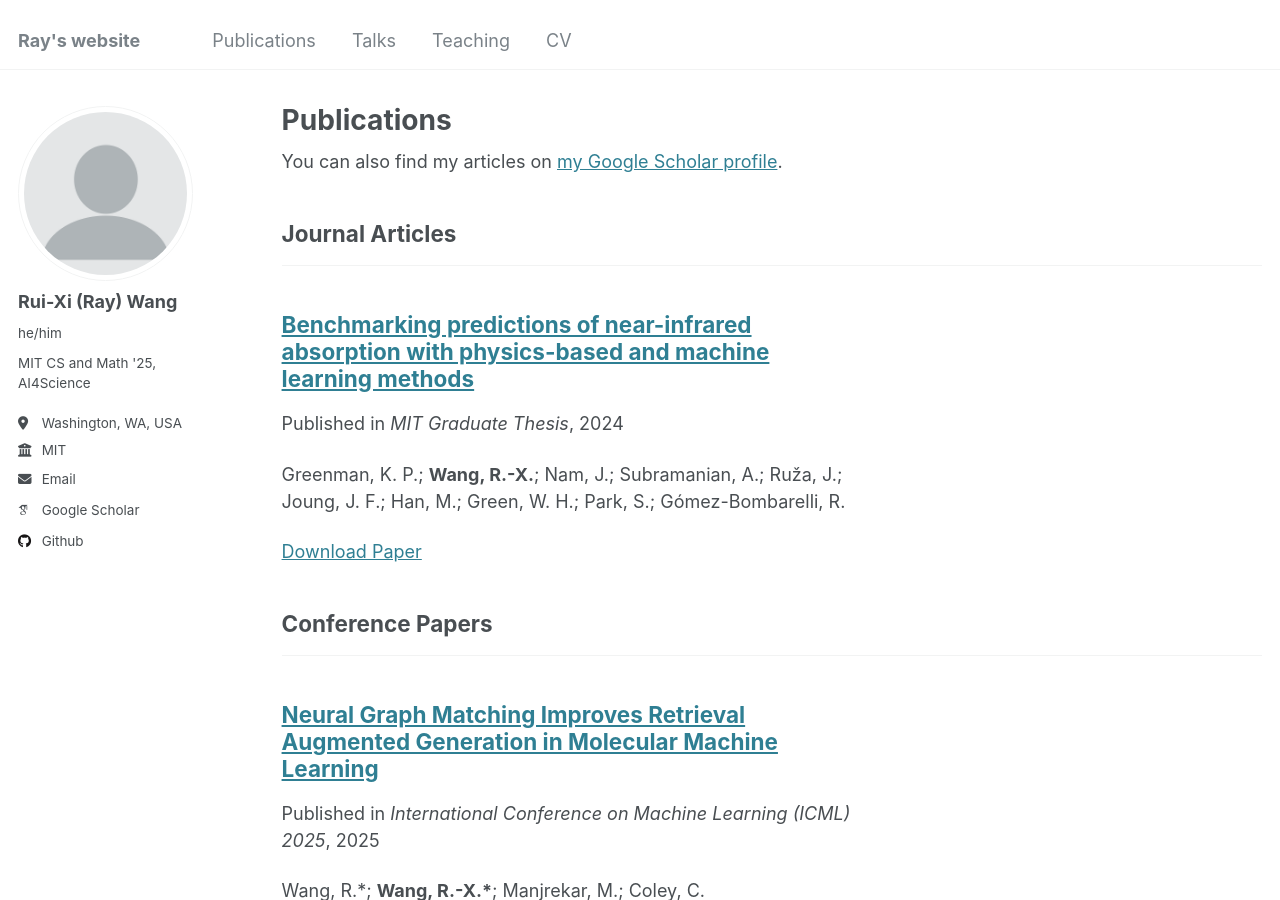
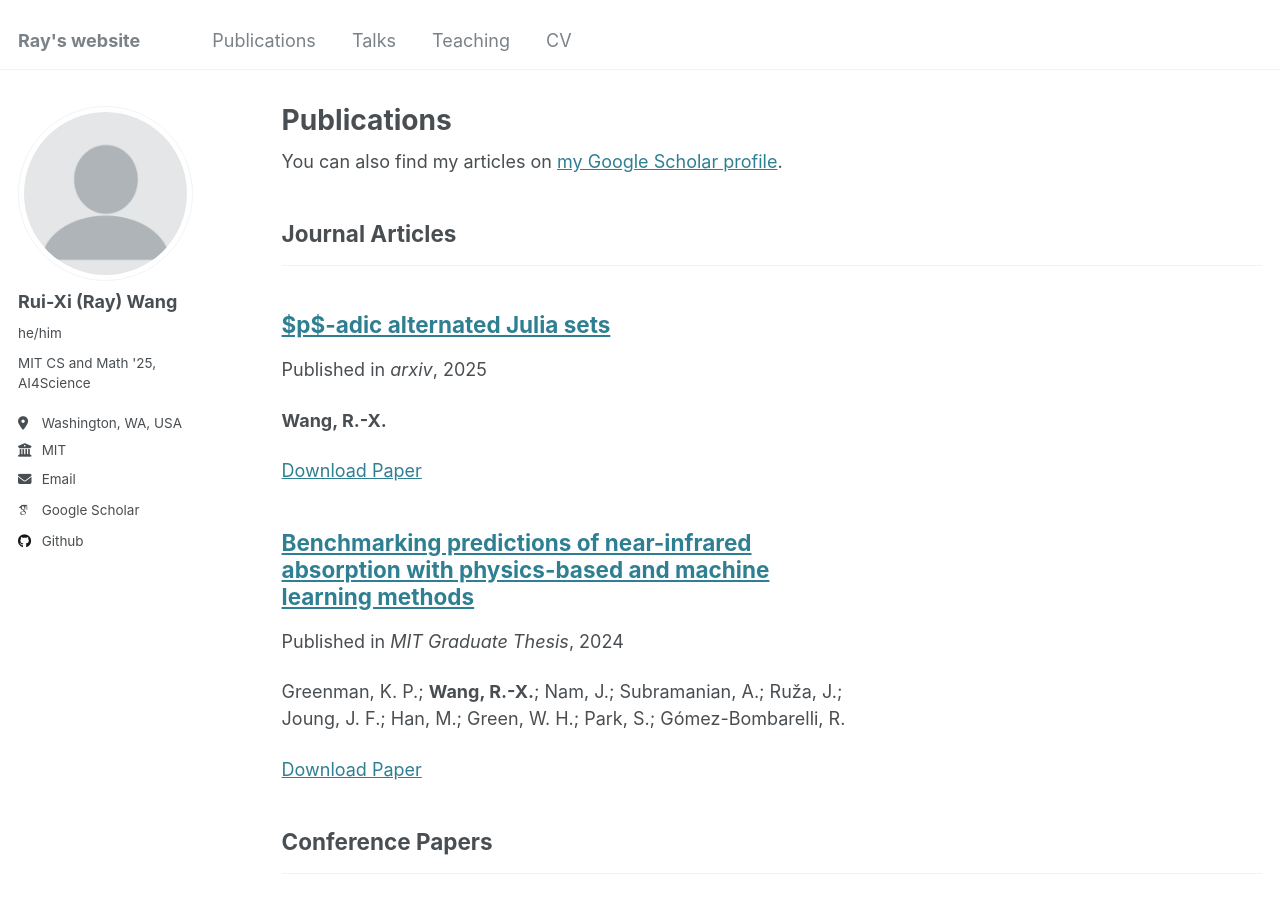
Before and after one commit to RuiXiWangTW/RuiXiWangTW.github.io, a Jekyll site: the page built from _pages/publications.html, in a window 1280 px wide and 900 px high. Built offline with Jekyll 4.4.1, drawn with Linux system fonts in a browser that asks for light colours; some web fonts are replaced.

Commit message:
add p-adic alternated Julia set

```diff
--- /dev/null
+++ b/_publications/2025-07-01-p-adic-alternated-julia-set.md
@@ -0,0 +1,9 @@
+---
+title: "$p$-adic alternated Julia sets"
+collection: publications
+category: manuscripts
+date: 2025-07-02
+venue: arxiv
+paperurl: 'https://arxiv.org/abs/2507.02133'
+---
+**Wang, R.-X.**
```
Also changed, not shown: _publications/2025-05-01-graph-matching.md (+1 -1 lines), 2 other files.
